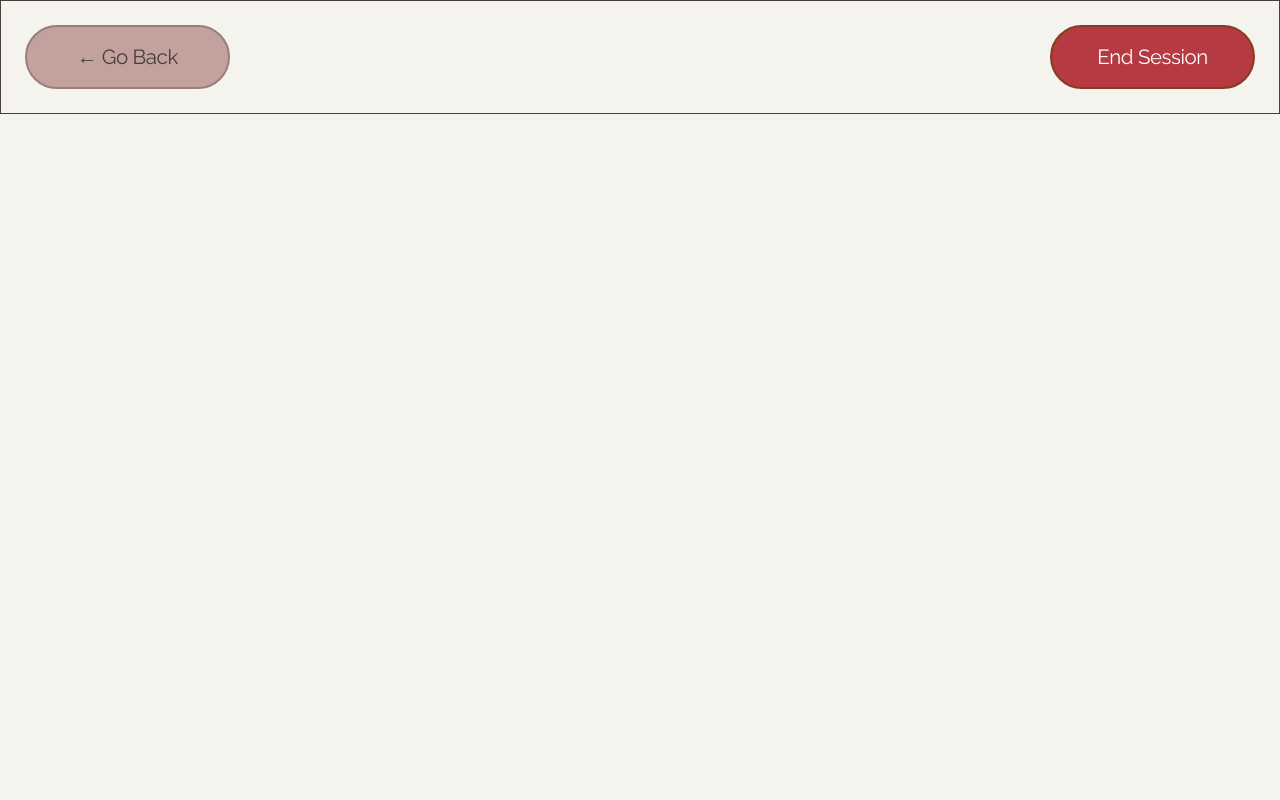
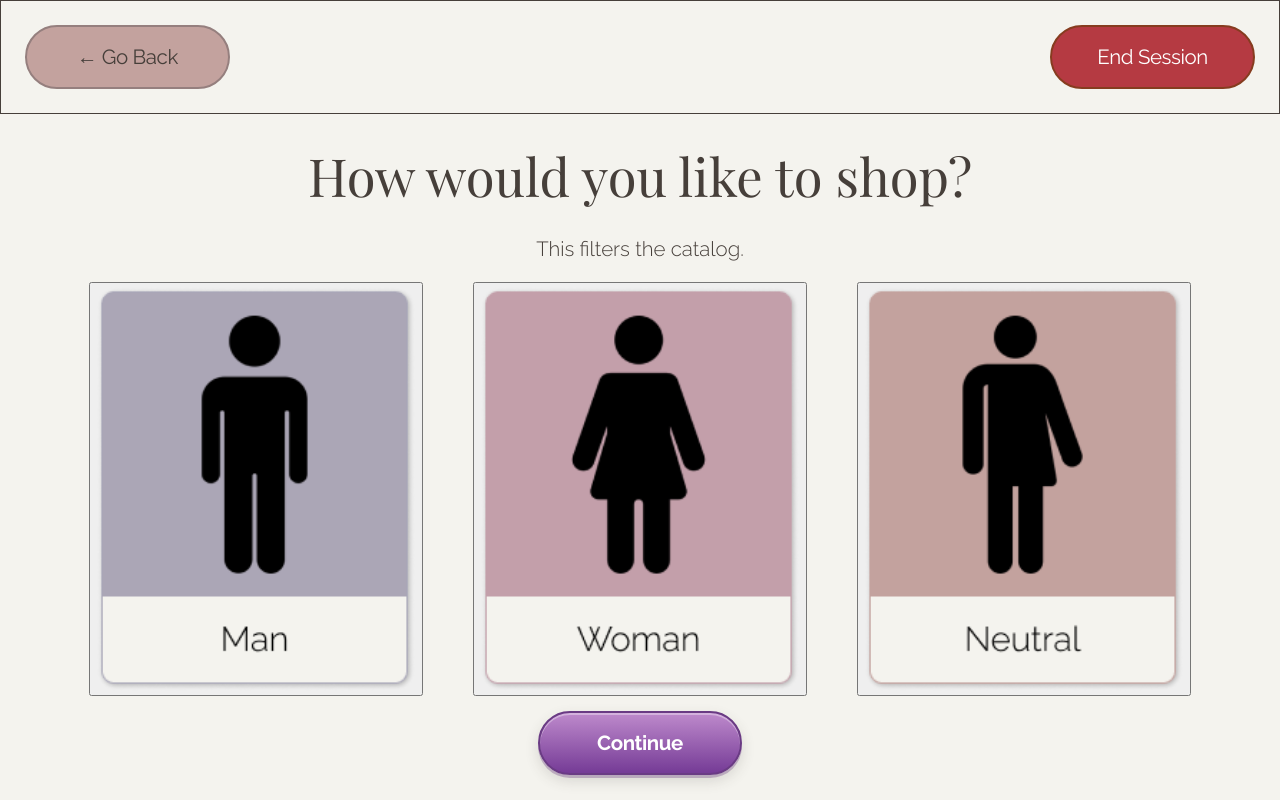
Before and after one commit to CS3560-02-6-A/MallKioskSystem, a React app in the folder frontend/: page / in a window 1280 px wide. Both pictures are taken after a click on the button "Get started". Built offline with nearby package versions, Linux system fonts and the light colour scheme; the HTML template or start-up script is replaced by a standard one.

Commit message:
implemented inputpage ui
moved genderpage ui to inputpage ui, implemented occasion page ui

```diff
--- a/frontend/src/features/onboarding/pages/InputPage.jsx
+++ b/frontend/src/features/onboarding/pages/InputPage.jsx
@@ -1,6 +1,16 @@
 import { theme } from "../../../styles/theme";
+import { useState } from "react";
+import OccasionPage from "../../outfit-curator/pages/OccasionPage.jsx";
 import GoBackButton from "../../../components/ui/GoBackButton";
 import EndSessionButton from "../../../components/ui/EndSessionButton";
+import womanImage from "../../../assets/images/woman.png";
+import womanImageSelected from "../../../assets/images/womanSelected.png";
+import neutralImage from "../../../assets/images/neutral.png";
+import neutralImageSelected from "../../../assets/images/neutralSelected.png";
+import manImage from "../../../assets/images/man.png";
+import manImageSelected from "../../../assets/images/manSelected.png";
+import AppButton from "../../../components/ui/AppButton";
+
 
 export default function InputPage({ setShowInputPage }) {
   return (
@@ -8,7 +18,7 @@ export default function InputPage({ setShowInputPage }) {
     style={{
         height: "100vh",
         width: "100%",
-        overflow: "hidden",
+        overflow: "scroll",
         background: theme.colors.page,
         color: theme.colors.text,
         fontFamily: theme.fonts.sans,
@@ -34,7 +44,97 @@ export default function InputPage({ setShowInputPage }) {
                 <EndSessionButton>
                     End Session
                 </EndSessionButton>
-
+            </section>
+            <h1
+                style={{
+                    justifyContent: "center",
+                    display: "flex",
+                    fontFamily: theme.fonts.display,
+                    fontSize: theme.fontSizes.onboardingTitle,
+                    fontWeight: theme.fontWeights.regular,
+                    lineHeight: theme.lineHeights.tight,
+                    color: theme.colors.text,
+                }}
+            >
+                How would you like to shop?
+            </h1>
+            <p
+            style={{
+              justifyContent: "center",
+              display: "flex",
+              fontFamily: theme.fonts.sans,
+              fontSize: theme.fontSizes.onboardingTagline,
+              fontWeight: theme.fontWeights.light,
+              lineHeight: theme.lineHeights.normal,
+              color: theme.colors.mutedText,
+            }}
+          >
+            This filters the catalog.
+          </p>
+            <section
+                style={{
+                    marginTop: "10px",
+                    marginBottom: "10px",
+                    display: "flex",
+                    alignItems: "center",
+                    justifyContent: "center",
+                    gap: "50px",
+                }}
+                >
+                <button>
+                    <img
+                        src={manImage}
+                        alt="man image"
+                        style={{
+                            width: "318px",
+                            maxWidth: "424px",
+                            maxHeight: "544px",
+                            height: "408px",
+                            objectFit: "contain",
+                            display: "block",
+                        }}
+                    />
+                </button>
+                <button>
+                    <img
+                        src={womanImage}
+                        alt="woman image"
+                        style={{
+                            width: "318px",
+                            maxWidth: "424px",
+                            maxHeight: "544px",
+                            height: "408px",
+                            objectFit: "contain",
+                            display: "block",
+                        }}
+                    />
+                </button>
+                <button>
+                    <img
+                        src={neutralImage}
+                        alt="neutral image"
+                        style={{
+                            width: "318px",
+                            maxWidth: "424px",
+                            maxHeight: "544px",
+                            height: "408px",
+                            objectFit: "contain",
+                            display: "block",
+                        }}
+                    />
+                </button>
+            </section>
+            <section
+                style={{
+                    padding: "5px",
+                    justifyContent: "center",
+                    display: "flex",
+                }}
+            >
+            <AppButton
+              onClick={() => setShowOccasionPage(true)}>
+                Continue
+            </AppButton>
             </section>
     </main>
     );
--- a/frontend/src/features/outfit-curator/pages/OccasionPage.jsx
+++ b/frontend/src/features/outfit-curator/pages/OccasionPage.jsx
@@ -1,7 +1,98 @@
 import React from 'react';
-import {useNavigate} from 'react-router-dom';
+import GoBackButton from "../../../components/ui/GoBackButton";
+import EndSessionButton from "../../../components/ui/EndSessionButton";
+import AppButton from "../../../components/ui/AppButton";
 
-const Occasion = () => {
+export default function OccasionPage({InputPage}){
     return(
-    <li><Link to = '/OccasionPage'>Occasion Page</Link></li>);
+        <main
+            style={{
+                height: "100vh",
+                width: "100%",
+                overflow: "scroll",
+                background: theme.colors.page,
+                color: theme.colors.text,
+                fontFamily: theme.fonts.sans,
+            }}
+        >
+            <section
+                style={{
+                    width: "100%",
+                    minHeight: "clamp(88px, 12vh, 100px)",
+                    display: "flex",
+                    alignItems: "center",
+                    justifyContent: "space-between",
+                    padding: "clamp(16px, 2vw, 24px)",
+                    border: `1px solid ${theme.colors.text}`,
+                    background: "transparent",
+                }}
+            >
+                <GoBackButton
+                    nClick={() => setShowInputPage(false)}
+                >
+                ← Go Back
+                </GoBackButton>
+                <EndSessionButton>
+                    End Session
+                </EndSessionButton>
+            </section>
+            <section>
+                <h1
+                    style={{
+                        justifyContent: "center",
+                        display: "flex",
+                        fontFamily: theme.fonts.display,
+                        fontSize: theme.fontSizes.onboardingTitle,
+                        fontWeight: theme.fontWeights.regular,
+                        lineHeight: theme.lineHeights.tight,
+                        color: theme.colors.text,
+                        }}
+                >
+                Tell us about your day.
+                </h1>
+                <p
+                    style={{
+                        justifyContent: "center",
+                        display: "flex",
+                        fontFamily: theme.fonts.sans,
+                        fontSize: theme.fontSizes.onboardingTagline,
+                        fontWeight: theme.fontWeights.light,
+                        lineHeight: theme.lineHeights.normal,
+                        color: theme.colors.mutedText,
+                    }}
+                    >
+                        We will build an outfit based on your plans.
+                </p>
+                <h1
+                    style={{
+                        justifyContent: "center",
+                        display: "flex",
+                        fontFamily: theme.fonts.display,
+                        fontSize: theme.fontSizes.onboardingTitle,
+                        fontWeight: theme.fontWeights.regular,
+                        lineHeight: theme.lineHeights.tight,
+                        color: theme.colors.text,
+                        }}
+                >
+                    What is the ocassion?
+                </h1>
+            </section>
+            <section>
+                <button>Formal</button>
+                <button>Work</button>
+                <button>Casual</button>
+            </section>
+            <section
+                style={{
+                    padding: "5px",
+                    ustifyContent: "center",
+                    display: "flex",
+                }}
+            >
+                <AppButton>
+                    Continue
+                </AppButton>
+            </section>
+        </main>
+    );
 }
```
Also changed, not shown: frontend/src/features/outfit-curator/pages/GenderPage.jsx (+1 -6 lines), 2 other files (tests, documents, lock files or other folders).
